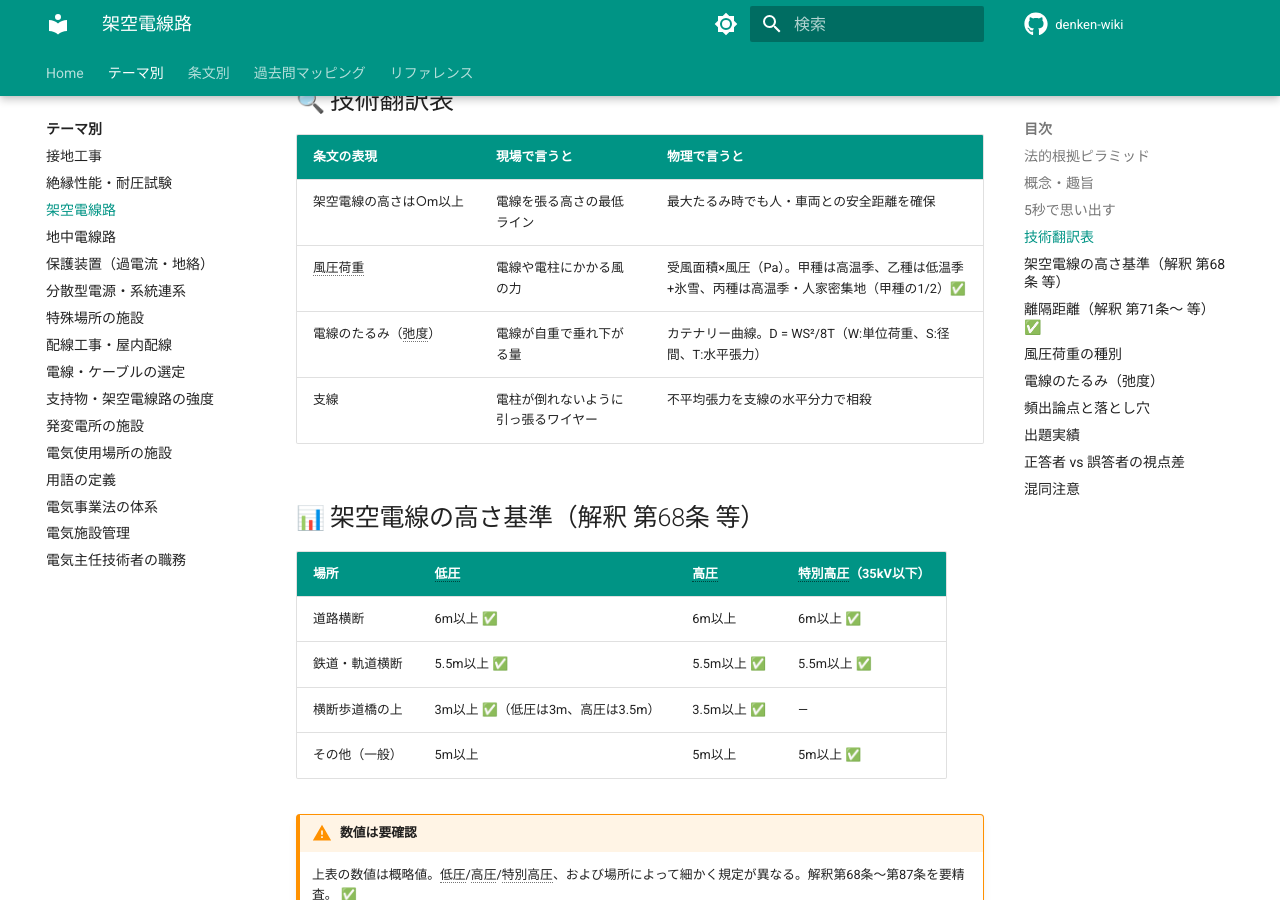
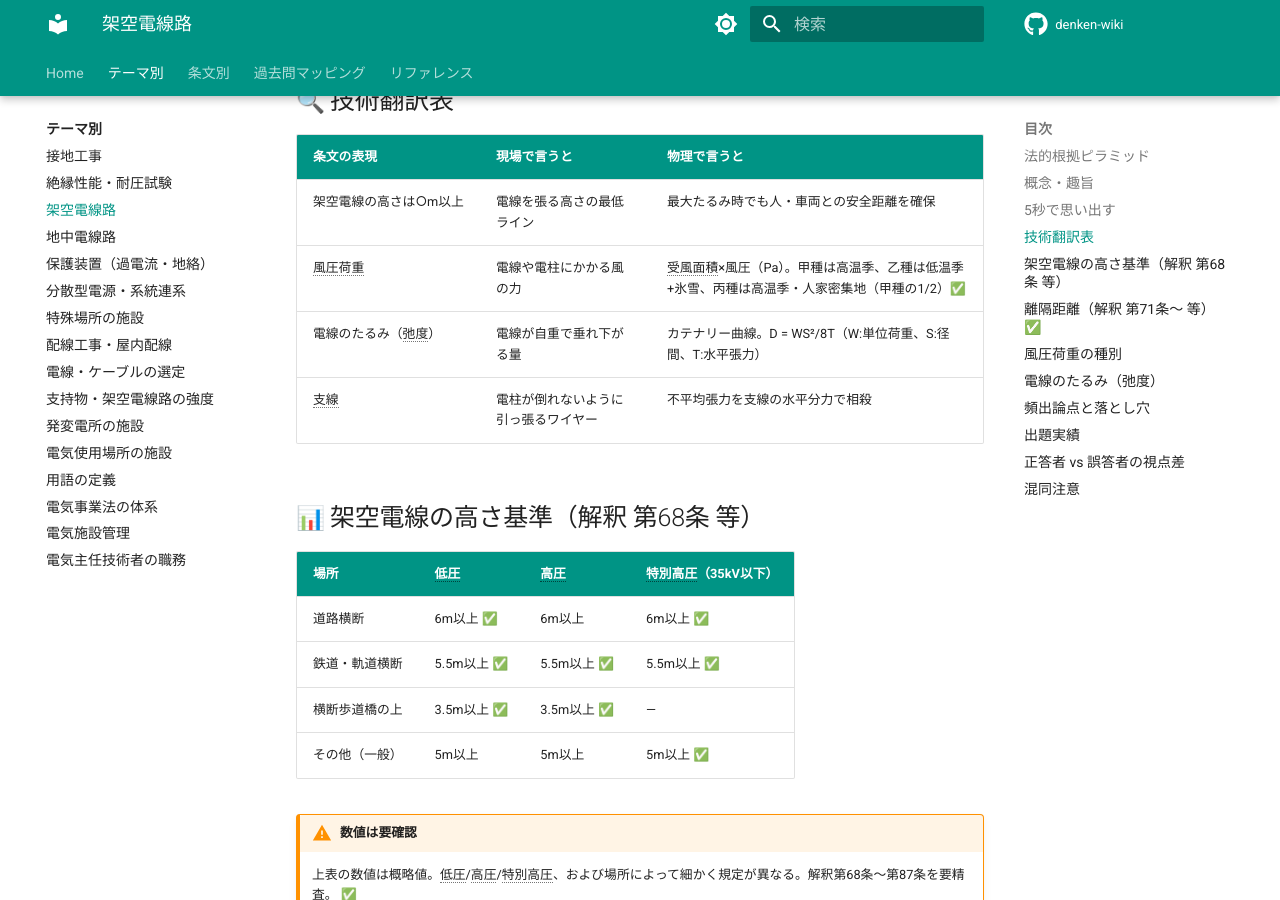
Before and after one commit to kfurufuru/denken-wiki, an MkDocs documentation site: the page built from docs/themes/kachiku-densen.md, in a window 1280 px wide and 900 px high, scrolled down 816 px. Built offline with MkDocs 1.6.1 and Material for MkDocs 9.7.7, drawn with Linux system fonts in a browser that asks for light colours; emoji names are drawn with the system emoji font; comment, search, counter and statistics services are not loaded; some of the changed text lies outside the part shown.

Commit message:
fix: 架空電線高さ数値修正 + 保護継電器・防爆用語をabbreviations追加
- kachiku-densen.md: 横断歩道橋の低圧架空電線高さを3m→3.5mに修正（numbers.mdと統一）
- includes/abbreviations.md: OCR/VCB/GCB/GR/DGR/ZCT/根入れ深さ/支線/受風面積/
  架空ケーブル/短絡電流/鉄損/銅損/保護協調/ガス危険場所/防爆構造/不平均張力 を追加

Co-Authored-By: Claude Sonnet 4.6 <noreply@anthropic.com>

```diff
--- a/docs/themes/kachiku-densen.md
+++ b/docs/themes/kachiku-densen.md
@@ -39,7 +39,7 @@
 |------|------|------|-------------------|
 | 道路横断 | 6m以上 ✅ | 6m以上 | 6m以上 ✅ |
 | 鉄道・軌道横断 | 5.5m以上 ✅ | 5.5m以上 ✅ | 5.5m以上 ✅ |
-| 横断歩道橋の上 | 3m以上 ✅（低圧は3m、高圧は3.5m） | 3.5m以上 ✅ | — |
+| 横断歩道橋の上 | 3.5m以上 ✅ | 3.5m以上 ✅ | — |
 | その他（一般） | 5m以上 | 5m以上 | 5m以上 ✅ |
 
 !!! warning "数値は要確認"
```
Also changed, not shown: includes/abbreviations.md (+17 -0 lines).
